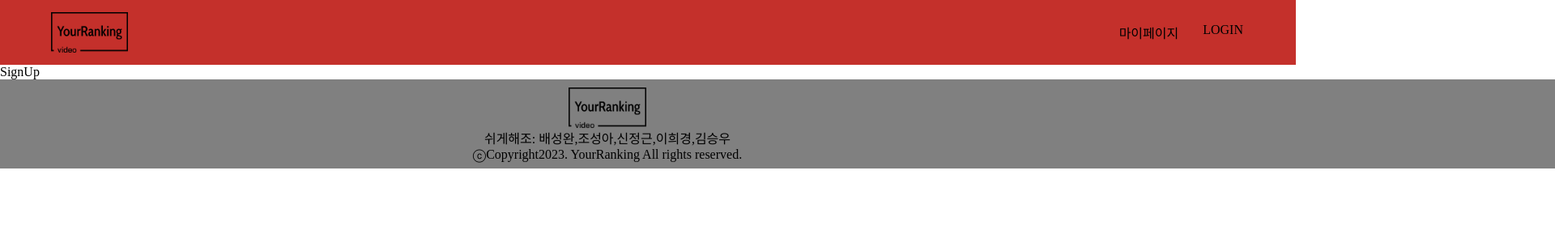
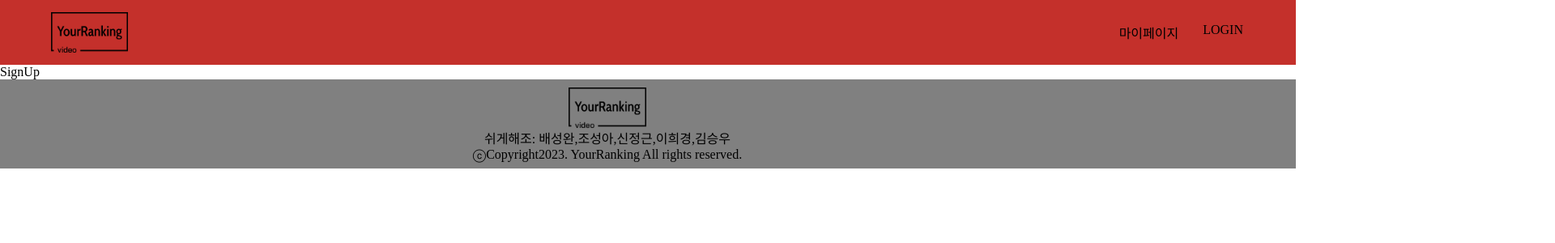
Before and after one commit to baesee0806/YourRankingVideo, a React (Create React App) app: page /signUp in a window 1280 px wide. Shown: the top 300 px of the page at 81% size, 1920 px wide, since content can reach past the window. Built offline with nearby package versions, Linux system fonts and the light colour scheme.

Commit message:
Update Footer.jsx

```diff
--- a/src/layout/Footer.jsx
+++ b/src/layout/Footer.jsx
@@ -19,7 +19,7 @@ export const Logo = styled.img`
 
 export const StyledFooter = styled.div`
   height: 110px;
-  width: 1600%;
+  width: 1600px;
   display: flex;
 
   background-color: grey;
```
